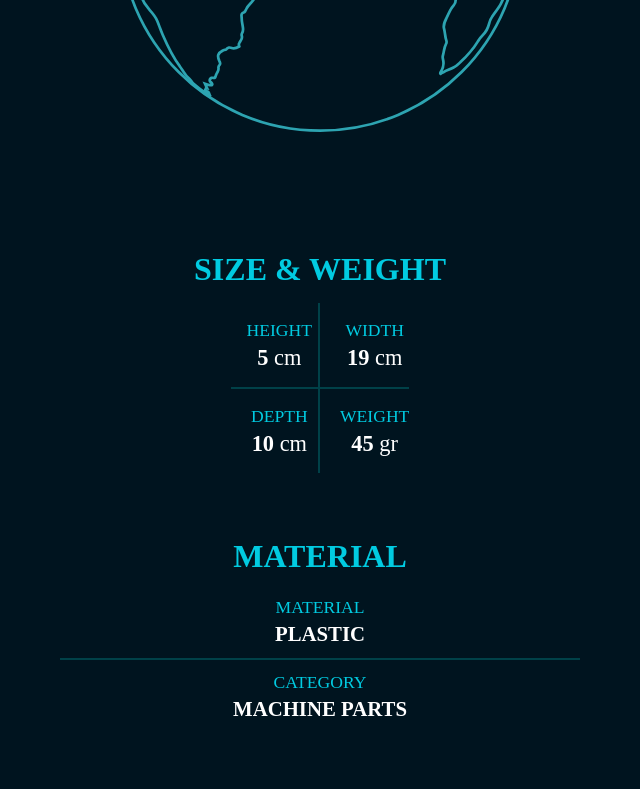
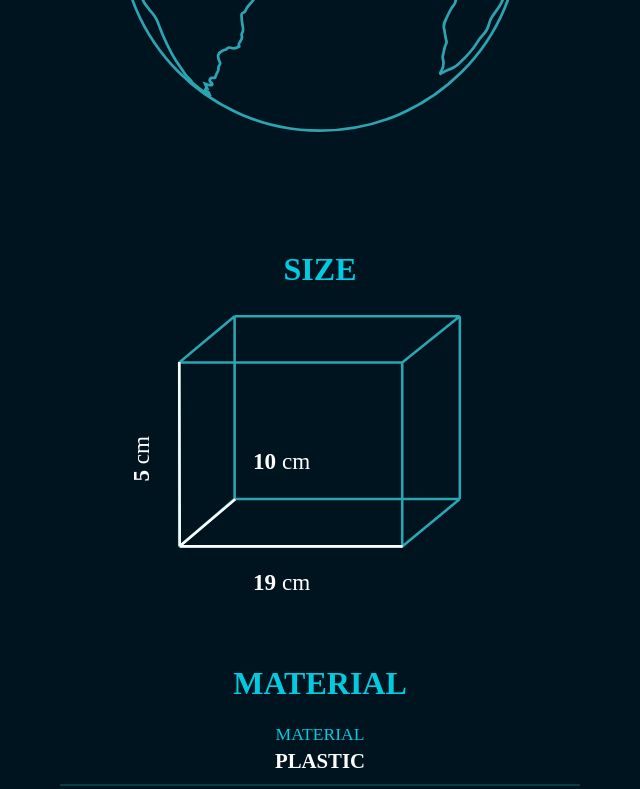
Before and after one commit to teunism/teunis-site, a React app: page /bike-pedal in a window 1280 px wide. Shown: the part 1414-2203 px from the top of the page, without its empty margins (630-1270 px from the left). Built offline with nearby package versions, Linux system fonts and the light colour scheme; a web font is replaced by a local one.

Commit message:
Add item size image

```diff
--- a/src/components/Atoms/ItemLocation/ItemLocation.jsx
+++ b/src/components/Atoms/ItemLocation/ItemLocation.jsx
@@ -2,7 +2,7 @@ import React from "react";
 
 import "./ItemLocation.scss";
 
-const ItemLocation = () => {
+const ItemLocation = ({ location }) => {
     return (
         <>
             <h3 className="item-location__title">Location</h3>
@@ -35,9 +35,9 @@ const ItemLocation = () => {
                             className="item-location__text"
                             href="#MyPath"
                             fill="white"
-                            startOffset="600"
+                            startOffset="650"
                         >
-                            Pacific Patch
+                            {location}
                         </textPath>
                     </text>
 
--- a/src/components/Atoms/ItemSizeWeight/ItemSizeWeight.jsx
+++ b/src/components/Atoms/ItemSizeWeight/ItemSizeWeight.jsx
@@ -5,48 +5,91 @@ import "./ItemSizeWeight.scss";
 const ItemSizeWeight = ({ itemSizes }) => {
     return (
         <>
-            <h3 className="item-size-weight__title">Size & Weight</h3>
-            <dl className="item-size-weight__data">
-                <div className="item-size-weight__data-pair">
-                    <dd className="item-size-weight__data-title">Height</dd>
-                    <dt className="item-size-weight__data-value">
+            <h3 className="item-size-weight__title">Size</h3>
+            <svg
+                className="item-size-weight__image"
+                width="100%"
+                height="auto"
+                viewBox="0 0 387 306"
+                fill="none"
+                xmlns="http://www.w3.org/2000/svg"
+            >
+                <rect
+                    x="0.558594"
+                    y="0.666016"
+                    width="384.973"
+                    height="304.121"
+                />
+
+                <text>
+                    <textPath
+                        className="item-size-weight__text"
+                        href="#height"
+                        fill="white"
+                    >
                         {itemSizes.heightCm}{" "}
-                        <span className="item-size-weight__data-value-measurement">
+                        <tspan className="item-size-weight__measurement">
                             cm
-                        </span>
-                    </dt>
-                </div>
+                        </tspan>
+                    </textPath>
+                </text>
+                <path
+                    id="height"
+                    fill="none"
+                    stroke-width="2.46186"
+                    d="M27.8906 192.083V118.553"
+                />
 
-                <div className="item-size-weight__data-pair">
-                    <dd className="item-size-weight__data-title">Width</dd>
-                    <dt className="item-size-weight__data-value">
+                <text>
+                    <textPath
+                        className="item-size-weight__text"
+                        href="#depth"
+                        fill="white"
+                    >
+                        {itemSizes.depthCm}{" "}
+                        <tspan className="item-size-weight__measurement">
+                            cm
+                        </tspan>
+                    </textPath>
+                </text>
+                <path
+                    id="depth"
+                    fill="none"
+                    stroke-width="2.46186"
+                    d="M128.676 180.227L202.206 180.227"
+                />
+
+                <text>
+                    <textPath
+                        className="item-size-weight__text"
+                        href="#width"
+                        fill="white"
+                        side="right"
+                    >
                         {itemSizes.widthCm}{" "}
-                        <span className="item-size-weight__data-value-measurement">
+                        <tspan className="item-size-weight__measurement">
                             cm
-                        </span>
-                    </dt>
-                </div>
+                        </tspan>
+                    </textPath>
+                </text>
+                <path
+                    id="width"
+                    fill="none"
+                    stroke-width="2.46186"
+                    d="M128.676 297.362L202.206 297.362"
+                />
 
-                <div className="item-size-weight__data-pair">
-                    <dd className="item-size-weight__data-title">Depth</dd>
-                    <dt className="item-size-weight__data-value">
-                        {itemSizes.depthCm}{" "}
-                        <span className="item-size-weight__data-value-measurement">
-                            cm
-                        </span>
-                    </dt>
-                </div>
-
-                <div className="item-size-weight__data-pair">
-                    <dd className="item-size-weight__data-title">Weight</dd>
-                    <dt className="item-size-weight__data-value">
-                        {itemSizes.weightGr}{" "}
-                        <span className="item-size-weight__data-value-measurement">
-                            gr
-                        </span>
-                    </dt>
-                </div>
-            </dl>
+                <path
+                    d="M57.3145 76.8528H273.056M57.3145 76.8528V254.852M57.3145 76.8528L110.893 32.208M273.056 76.8528V254.852M273.056 76.8528L328.778 32.208M273.056 254.852H57.3145M273.056 254.852L328.778 209.048M57.3145 254.852L110.893 209.048M110.893 32.208V209.048M110.893 32.208H219.835H328.778M328.778 32.208V209.048M328.778 209.048H110.893"
+                    stroke="#2DA4B1"
+                    stroke-width="2.5"
+                />
+                <path
+                    d="M57.3242 76.3877L57.7558 254.788M57.7558 254.788L111.464 209.139M57.7558 254.788H273.555"
+                    stroke="white"
+                    stroke-width="2.5"
+                />
+            </svg>
         </>
     );
 };
--- a/src/components/Atoms/ItemSizeWeight/ItemSizeWeight.scss
+++ b/src/components/Atoms/ItemSizeWeight/ItemSizeWeight.scss
@@ -2,37 +2,21 @@
 
 .item-size-weight__title {
     @include heading-small;
-    margin-bottom: gap(3);
 }
 
-.item-size-weight__data {
-    display: grid;
-    grid-template-columns: 1fr 1fr;
-}
-.item-size-weight__data-pair {
-    padding: gap(3) 0;
+.item-size-weight__image {
+    max-width: 400px;
 }
 
-.item-size-weight__data-title {
+.item-size-weight__text {
     @include heading-tiny;
-    margin-bottom: gap(2);
+    font-weight: 600;
+    @include bp-min(medium) {
+        font-size: 1.4rem;
+    }
 }
-.item-size-weight__data-value {
-    @include data-value-text;
-}
-.item-size-weight__data-value-measurement {
+
+.item-size-weight__measurement {
     font-weight: 300;
     text-transform: lowercase;
 }
-
-.item-size-weight__data-pair:nth-of-type(1),
-.item-size-weight__data-pair:nth-of-type(2) {
-    border-bottom: 2px solid $blue-dark;
-}
-.item-size-weight__data-pair:nth-of-type(odd) {
-    border-right: 2px solid $blue-dark;
-    padding-left: gap(2);
-}
-.item-size-weight__data-pair:nth-of-type(even) {
-    padding-left: gap(3);
-}
--- a/src/components/Molecules/ItemInfo/ItemInfo.jsx
+++ b/src/components/Molecules/ItemInfo/ItemInfo.jsx
@@ -11,14 +11,14 @@ const ItemInfo = ({ itemData }) => {
         <section className="item-info">
             <div className="item-info__content">
                 <div className="item-info__category">
-                    <ItemLocation />
+                    <ItemLocation location={itemData.location} />
                 </div>
 
                 <div className="item-info__category">
-                    <ItemSizeWeight itemSizes={itemData.sizes} />
+                    <ItemSizeWeight itemSizes={itemData.data.sizes} />
                 </div>
 
-                {itemData.optional.map((data) => (
+                {itemData.data.optional.map((data) => (
                     <div className="item-info__category">
                         <ItemOptionalData optionalData={data} />
                     </div>
--- a/src/components/Templates/ItemDetailTemplate/ItemDetailTemplate.jsx
+++ b/src/components/Templates/ItemDetailTemplate/ItemDetailTemplate.jsx
@@ -92,7 +92,7 @@ const ItemDetailTemplate = () => {
                         </p>
                     </div>
 
-                    <ItemInfo itemData={item.data} />
+                    <ItemInfo itemData={item} />
 
                     <CommentSection allComments={item.comments} />
                 </section>
```
